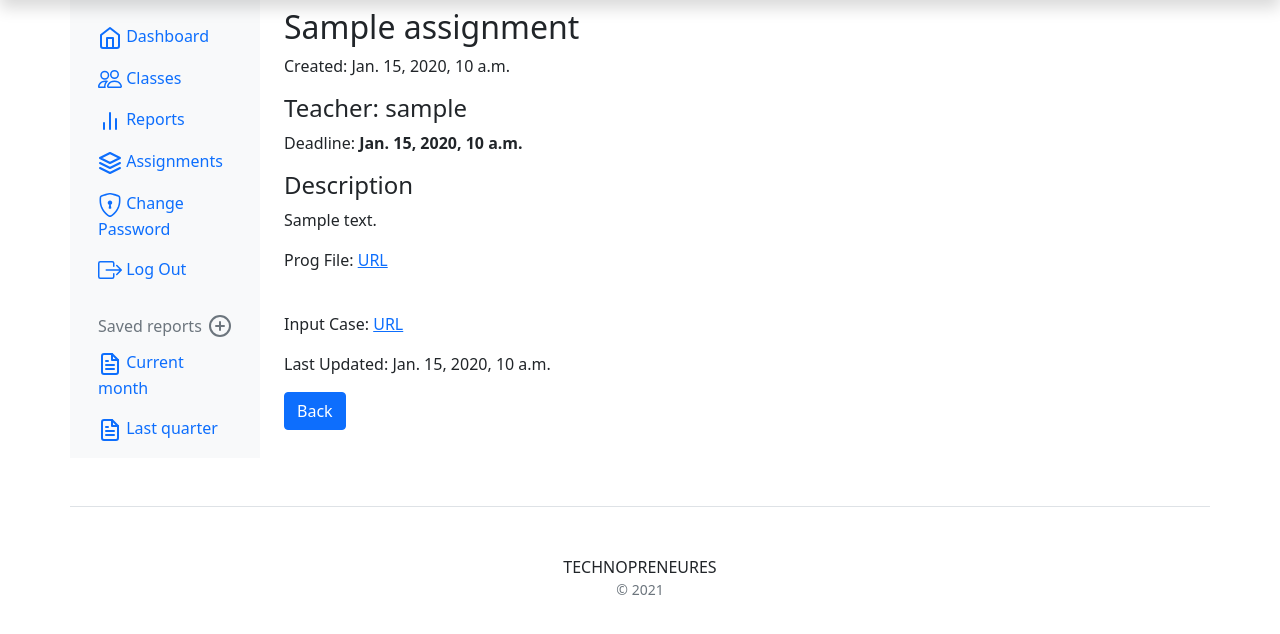
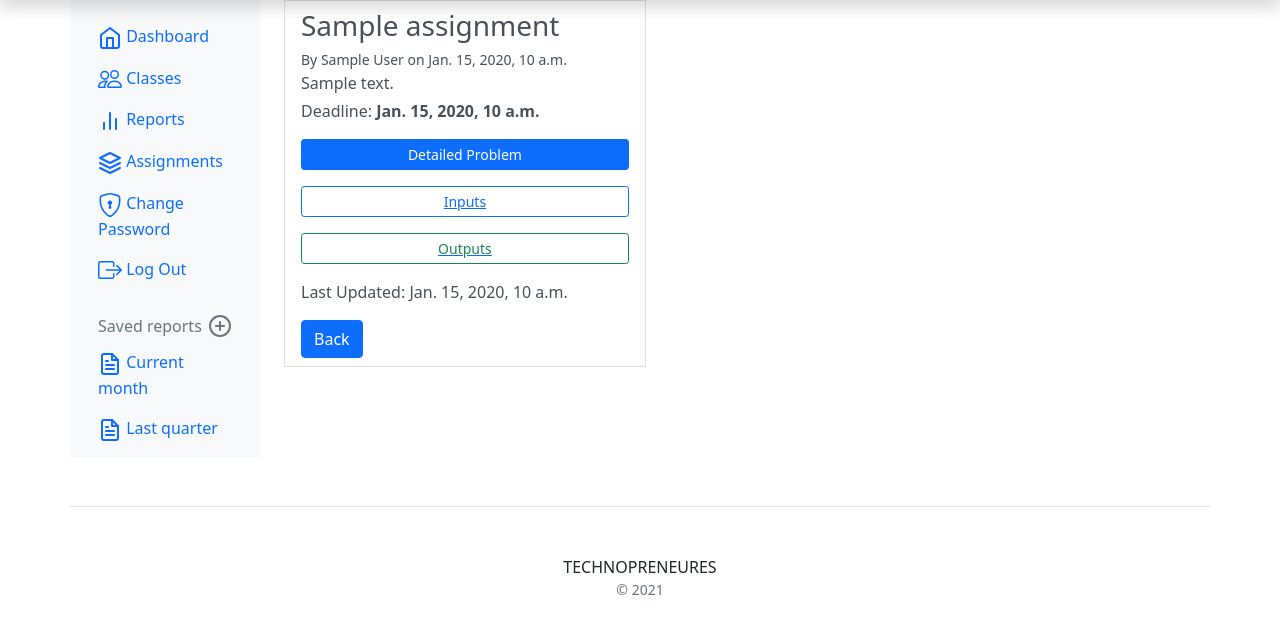
Before and after one commit to umangd98/AssignmentTool, a Django app: template Assignment_Tool/templates/view_assignment.html in a window 1280 px wide. Shown: the part 48-682 px from the top of the page. Run offline with Django 3.2, Linux system fonts and the light colour scheme; the template is opened without the code that fills it: most values are stand-ins (such as "Sample title", 1, 10 or a date in 2020).

Commit message:
View Assignment styling done

```diff
--- a/Assignment_Tool/Compiler/views.py
+++ b/Assignment_Tool/Compiler/views.py
@@ -24,7 +24,7 @@ def run_compiler(request):
     }
     if 'input' in request.POST:
       data['input'] = request.POST['input']
-    print('input : ',data['input'])
+      print('input : ',data['input'])
 
     r = requests.post(RUN_URL, data=data)
     print('result : ',r.json())
--- a/Assignment_Tool/templates/view_assignment.html
+++ b/Assignment_Tool/templates/view_assignment.html
@@ -62,12 +62,7 @@
           font-size: 3.5rem;
         }
       }
-    </style>
 
-    <!-- Custom styles for this template -->
-  </head>
-
-  <style>
     .profile-pic {
       max-width: 200px;
       max-height: 200px;
@@ -75,7 +70,13 @@
       border-radius: 50%;
       border: 1px solid black;
     }
+
     </style>
+
+    <!-- Custom styles for this template -->
+  </head>
+
+
   <header class="navbar navbar-dark sticky-top bg-dark flex-md-nowrap p-1 shadow">
     <div class="container">
       {% if is_student %}
@@ -340,17 +341,48 @@
         <main class="col-md-9 ms-sm-auto col-lg-10 px-md-4">
           <div class="row">
           <div class="col-md-5">
-             <h2 class="text my-2">{{assignment.title}}</h2>
-          <p>Created: {{assignment.created}}</p>
-          <h4>Teacher: {{assignment.instructor.user.username}}</h4>
+
+            <div href="{% url 'view_assignment' assignment.id %}" class="list-group-item list-group-item-action flex-column align-items-start">
+              <div class="d-flex w-100 justify-content-between">
+                <h3 class="mb-1">{{assignment.title}}</h3>
+              </div>
+              <small> By {{assignment.instructor.user.first_name}} {{assignment.instructor.user.last_name}} </small>
+              <small> on {{assignment.created}}</small>
+              <p class="mb-1">{{assignment.description}}</p>
               <p>Deadline: <strong>{{assignment.deadline}}</strong></p>
-          <h4>Description</h4>
-          <p>{{assignment.description}}</p>
               {% if assignment.assignment_pdf %}
-            <p>Prog File: <a href="{{assignment.assignment_pdf.url}}">URL</a></p>
-          {% endif %} <br />
+                <p>
+                  <a href="{{assignment.assignment_pdf.url}}">
+                    <div class="d-grid gap-2">
+                    </div>
+                    <div class="d-grid gap-2">
+                      <button class="btn btn-primary btn-sm" type="button">Detailed Problem</button>
+                    </div>
+                  </a>
+                </p>
+              {% endif %}
               {% if assignment.input_test_cases %}
-            <p>Input Case: <a href="{{assignment.input_test_cases.url}}">URL</a></p>
+                <p>
+                  <a href="{{assignment.input_test_cases.url}}">
+                    <div class="d-grid gap-2">
+                    </div>
+                    <div class="d-grid gap-2">
+                      <button class="btn btn-outline-primary btn-sm" type="button">Inputs</button>
+                    </div>
+                  </a>
+                </p>
+              {% endif %}
+              {% if assignment.output_test_cases %}
+                <p>
+                  <a href="{{assignment.output_test_cases.url}}">
+                    <div class="d-grid gap-2">
+                    </div>
+                    <div class="d-grid gap-2">
+                      <button class="btn btn-outline-success btn-sm" type="button">Outputs</button>
+
+                    </div>
+                  </a>
+                </p>
               {% endif %}
               <p>Last Updated: {{assignment.last_modified}}</p>
               <a href="{% url 'home' %}"><button class="btn btn-primary">Back</button></a>
@@ -358,6 +390,7 @@
                 <a href="{% url 'update_assignment' assignment.id %}">
                 <button class="btn btn-success">Update</button>
               </a>
+            </div>
           </div>
           <div class="col-md-7 my-2">
             <div class="d-flex align-items-start">
@@ -381,16 +414,22 @@
           <hr />
 
           <hr />
-          <h3>Submissions:</h3>
+          <h4>Submissions</h4>
           <div class="form-check">
-            <input class="form-check-input" type="checkbox" value="" id="myCheck1" onclick="myFunction1()">
-            <label class="form-check-label" for="flexCheckDefault">
+            <input class="form-check-input" type="radio" name="flexRadioDefault" id="flexRadioDefault1" onclick="myFunction()">
+            <label class="form-check-label" for="flexRadioDefault1">
+              All
+            </label>
+          </div>
+          <div class="form-check">
+            <input class="form-check-input" type="radio" name="flexRadioDefault" id="myCheck1" onclick="myFunction1()">
+            <label class="form-check-label" for="flexRadioDefault2">
               Submitted
             </label>
           </div>
           <div class="form-check">
-            <input class="form-check-input" type="checkbox" value="" id="myCheck2" onclick="myFunction2()">
-            <label class="form-check-label" for="flexCheckChecked">
+            <input class="form-check-input" type="radio" name="flexRadioDefault" id="myCheck2" onclick="myFunction2()">
+            <label class="form-check-label" for="flexRadioDefault2">
               Not Submitted
             </label>
           </div>
@@ -479,8 +518,35 @@
       </footer>
     </div>
     <script>
-      var check1 = document.querySelector('#myCheck1');
-      var check2 = document.querySelector('#myCheck2');
+      function myFunction()
+      {
+        /// Declare variables
+        var input, filter, table, tr, td, i, txtValue;
+        //input = document.getElementById('myInput');
+        input = "Not Submitted yet";
+        filter = input.toUpperCase();
+        table = document.getElementById('myTable');
+        tr = table.getElementsByTagName('tr');
+        var checkBox = document.getElementById("myCheck2");
+
+        for (i = 0; i < tr.length; i++) {
+          tr[i].style.display = '';
+        }
+
+        // Loop through all table rows, and hide those who don't match the search query
+        // for (i = 0; i < tr.length; i++) {
+        //   td = tr[i].getElementsByTagName('td')[2];
+        //   if (td) {
+        //     txtValue = td.textContent || td.innerText;
+        //     if (txtValue.toUpperCase().indexOf(filter) > -1 && checkBox.checked == true)
+        //     {
+        //       tr[i].style.display = '';
+        //     } else if(checkBox.checked != true){
+        //       tr[i].style.display = 'none';
+        //     }
+        //   }
+        // }
+      }
       function myFunction2()
       {
         /// Declare variables
@@ -497,10 +563,11 @@
           td = tr[i].getElementsByTagName('td')[2];
           if (td) {
             txtValue = td.textContent || td.innerText;
-            if (txtValue.toUpperCase().indexOf(filter) > -1 && checkBox.checked == true)
+            if (txtValue.toUpperCase().indexOf(filter) > -1)
             {
               tr[i].style.display = '';
-            } else if(checkBox.checked != true){
+            } else
+            {
               tr[i].style.display = 'none';
             }
           }
@@ -517,15 +584,17 @@
         table = document.getElementById('myTable');
         tr = table.getElementsByTagName('tr');
         var checkBox = document.getElementById("myCheck1");
+        //var checkBox = document.getElementById("myCheck2");
 
         // Loop through all table rows, and hide those who don't match the search query
         for (i = 0; i < tr.length; i++) {
           td = tr[i].getElementsByTagName('td')[2];
           if (td) {
             txtValue = td.textContent || td.innerText;
-            if (txtValue.toUpperCase().indexOf(filter) > -1 && checkBox.checked == true) {
+            if (txtValue.toUpperCase().indexOf(filter) > -1) {
               tr[i].style.display = '';
-            } else if(checkBox.checked != true){
+            } else
+            {
               tr[i].style.display = 'none';
             }
           }
```
Also changed, not shown: Assignment_Tool/templates/home_instructor.html (+2 -42 lines), Assignment_Tool/templates/view_section.html (+8 -11 lines), Assignment_Tool/templates/view_submission.html (+2 -26 lines). Lines whose indentation alone changed are shown as unchanged.
